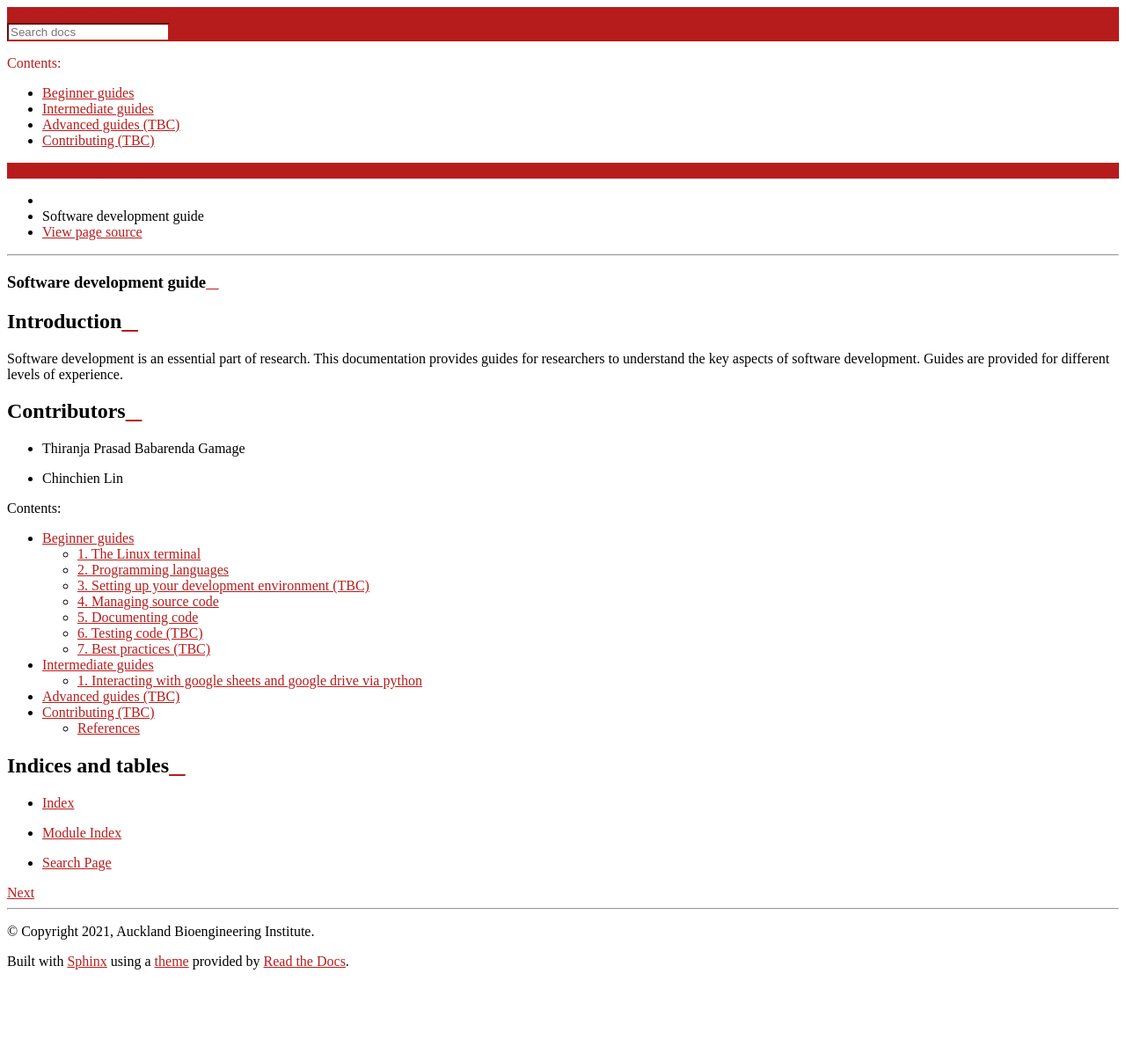
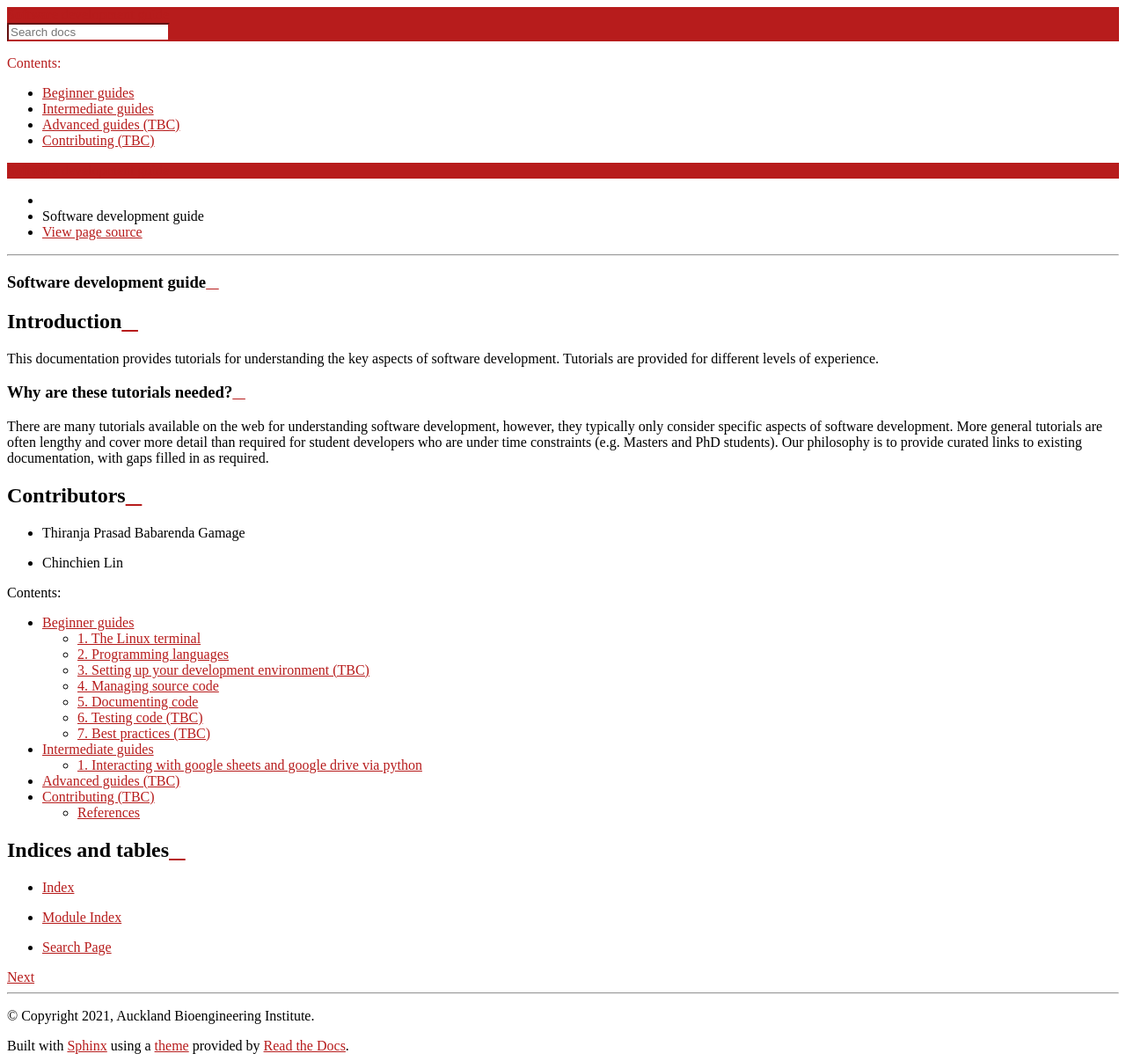
Before and after one commit to prasanthsasikumar/holographic-breast-biomechanics, a Sphinx documentation site: the page built from docs/source/index.rst, in a window 1280 px wide. Shown: the whole page at 88% size. Built offline with Sphinx 7.4.7 and the Read the Docs theme 2.0.0, drawn with Linux system fonts in a browser that asks for light colours; before the commit the page ends 1110 px from its top, so only the background shows below that.

Commit message:
Updating introduction section

```diff
--- a/docs/source/index.rst
+++ b/docs/source/index.rst
@@ -8,7 +8,11 @@ Software development guide
 
 Introduction
 ------------
-Software development is an essential part of research. This documentation provides guides for researchers to understand the key aspects of software development. Guides are provided for different levels of experience.
+This documentation provides tutorials for understanding the key aspects of software development. Tutorials are provided for different levels of experience.
+
+Why are these tutorials needed?
+~~~~~~~~~~~~~~~~~~~~~~~~~~~~~~~
+There are many tutorials available on the web for understanding software development, however, they typically only consider specific aspects of software development. More general tutorials are often lengthy and cover more detail than required for student developers who are under time constraints (e.g. Masters and PhD students). Our philosophy is to provide curated links to existing documentation, with gaps filled in as required.
 
 Contributors
 ------------
```
